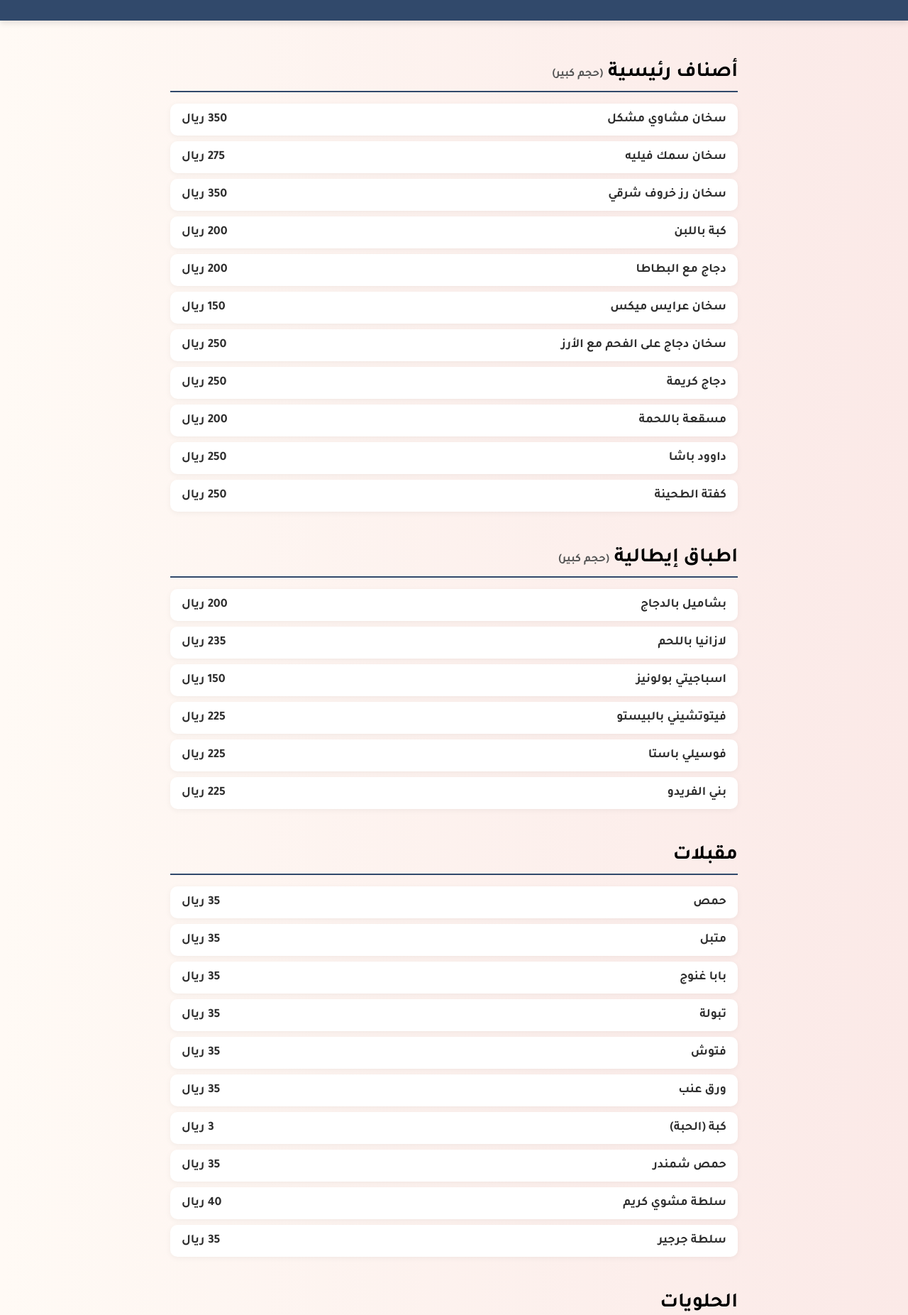
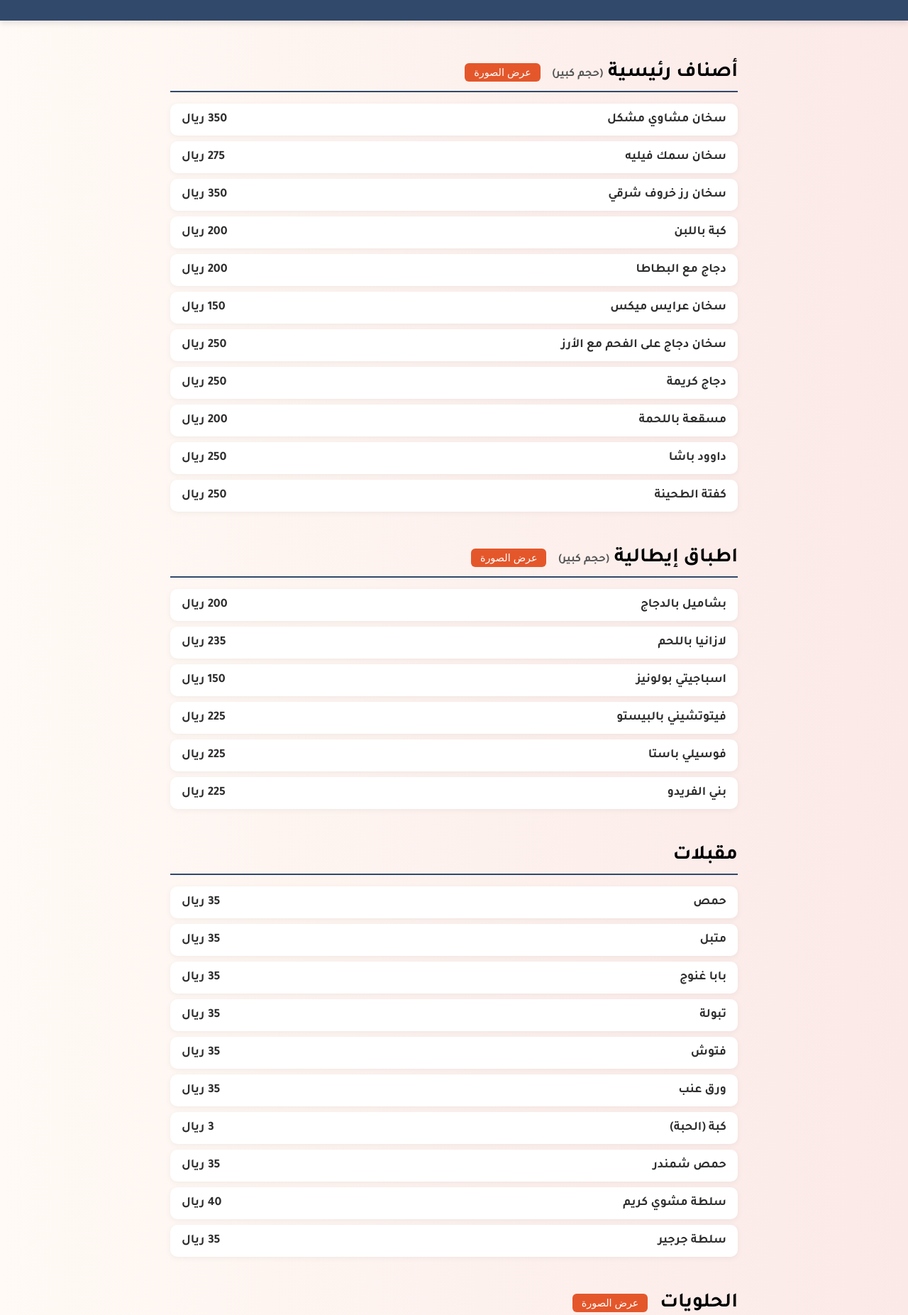
Before and after one commit to YousefAlsuliman/mashwi-kareem, a plain HTML site: page index.html in a window 1280 px wide. Shown: the part 227-2080 px from the top of the page at 71% size. Drawn offline with Linux system fonts and the light colour scheme.

Commit message:
Add files via upload

```diff
--- a/index.html
+++ b/index.html
@@ -99,6 +99,13 @@
         font-size: 1rem;
         margin-top: 4rem;
       }
+      .dish-image img {
+        width: 100%;
+        max-width: 300px;
+        height: auto;
+        border-radius: 12px;
+        box-shadow: 0 4px 12px rgba(0, 0, 0, 0.1);
+      }
     </style>
   </head>
 
@@ -113,7 +120,26 @@
         <h2>
           أصناف رئيسية
           <span style="font-size: 1rem; color: #555">(حجم كبير)</span>
+          <button
+            onclick="toggleImage('bigDishImage')"
+            style="
+              font-size: 0.9rem;
+              margin-right: 10px;
+              padding: 0.3rem 0.8rem;
+              background-color: #e4572b;
+              color: white;
+              border: none;
+              border-radius: 6px;
+              cursor: pointer;
+            "
+          >
+            عرض الصورة
+          </button>
         </h2>
+        <div id="bigDishImage" class="dish-image" style="display: none">
+          <img src="big.jpeg" alt="حجم الطبق الكبير" />
+        </div>
+
         <div class="menu-item">
           <span>سخان مشاوي مشكل</span><span>350 ريال</span>
         </div>
@@ -153,7 +179,26 @@
         <h2>
           اطباق إيطالية
           <span style="font-size: 1rem; color: #555">(حجم كبير)</span>
+          <button
+            onclick="toggleImage('smallDishImage')"
+            style="
+              font-size: 0.9rem;
+              margin-right: 10px;
+              padding: 0.3rem 0.8rem;
+              background-color: #e4572b;
+              color: white;
+              border: none;
+              border-radius: 6px;
+              cursor: pointer;
+            "
+          >
+            عرض الصورة
+          </button>
         </h2>
+        <div id="smallDishImage" class="dish-image" style="display: none">
+          <img src="big.jpeg" alt="حجم الطبق الصغير" />
+        </div>
+
         <div class="menu-item">
           <span>بشاميل بالدجاج</span><span>200 ريال</span>
         </div>
@@ -191,7 +236,28 @@
       </div>
 
       <div class="menu-category">
-        <h2>الحلويات</h2>
+        <h2>
+          الحلويات
+          <button
+            onclick="toggleImage('dessertDishImage')"
+            style="
+              font-size: 0.9rem;
+              margin-right: 10px;
+              padding: 0.3rem 0.8rem;
+              background-color: #e4572b;
+              color: white;
+              border: none;
+              border-radius: 6px;
+              cursor: pointer;
+            "
+          >
+            عرض الصورة
+          </button>
+        </h2>
+        <div id="dessertDishImage" class="dish-image" style="display: none">
+          <img src="small.jpeg" alt="حجم طبق الحلى" />
+        </div>
+
         <div class="menu-item">
           <span>سخان أم علي</span><span>150 ريال</span>
         </div>
@@ -205,5 +271,11 @@
     </main>
 
     <footer>&copy; 2025 مشوي كريم. جميع الحقوق محفوظة.</footer>
+    <script>
+      function toggleImage(id) {
+        const img = document.getElementById(id);
+        img.style.display = img.style.display === "none" ? "block" : "none";
+      }
+    </script>
   </body>
 </html>
```
Also changed, not shown: big.jpeg (added), small.jpeg (added).
